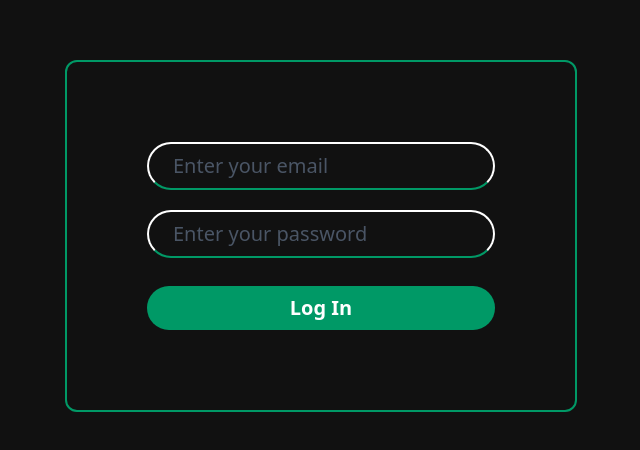
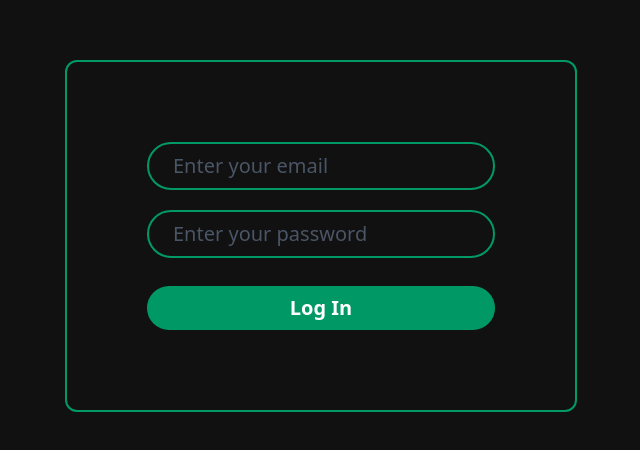
Before and after one commit to sohelkhan006/Employee-management-system, a React (Vite) app: page / in a window 1280 px wide. Shown: the part 164-614 px from the top of the page, without its empty margins (319-959 px from the left). Built offline with nearby package versions, Linux system fonts and the light colour scheme.

Commit message:
text color changed

```diff
--- a/src/components/Auth/Login.jsx
+++ b/src/components/Auth/Login.jsx
@@ -19,7 +19,7 @@ const Login = ({handleUser}) => {
             className="flex flex-col items-center justify-center"
           >
             <input
-              className="text-black text-xl outline-none border-2 border-b-emerald-600 rounded-full px-6 py-2 bg-transparent placeholder:text-gray-600 hover:placeholder:text-gray-400"
+              className="text-white text-xl outline-none border-2 border-emerald-600 rounded-full px-6 py-2 bg-transparent placeholder:text-gray-600 hover:placeholder:text-gray-400"
               type="email"
               placeholder="Enter your email"
               name=""
@@ -31,7 +31,7 @@ const Login = ({handleUser}) => {
               }}
             />
             <input
-              className="mt-5 text-black text-xl outline-none border-2 border-b-emerald-600 rounded-full px-6 py-2 bg-transparent placeholder:text-gray-600 hover:placeholder:text-gray-400 "
+              className="mt-5 text-white text-xl outline-none border-2 border-emerald-600 rounded-full px-6 py-2 bg-transparent placeholder:text-gray-600 hover:placeholder:text-gray-400 "
               type="password"
               placeholder="Enter your password"
               name=""
```
